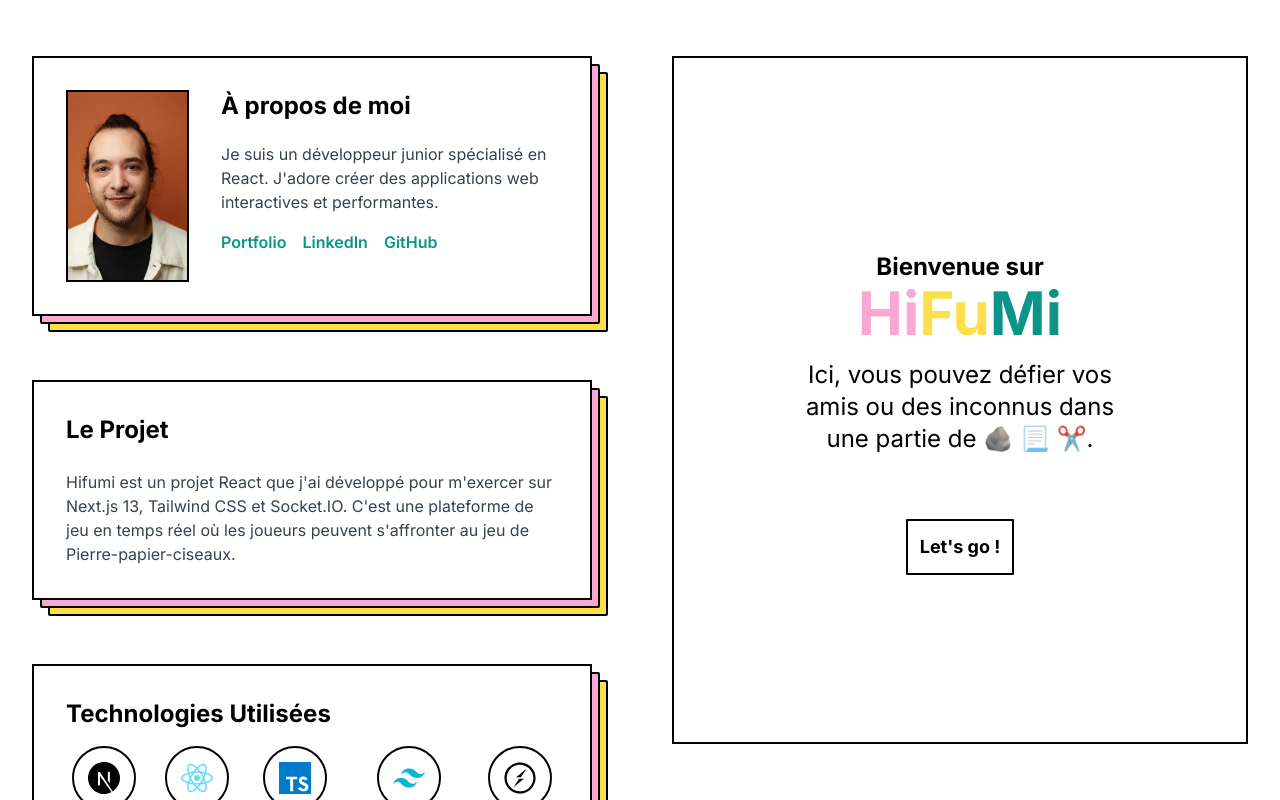
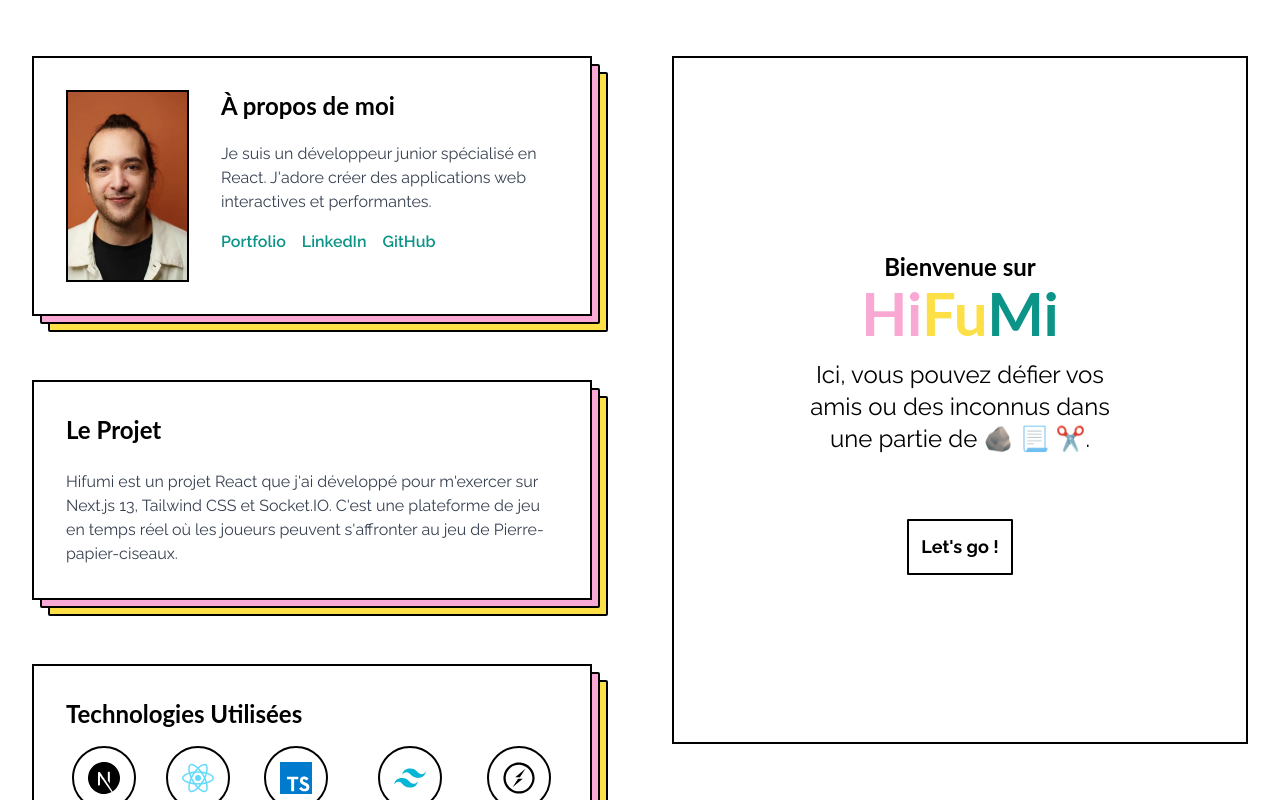
Before and after one commit to HollyTotoC/hiifumi, a Next.js app in the folder hi-fu-mi/: page / in a window 1280 px wide. Built offline with nearby package versions, Linux system fonts and the light colour scheme; no server answers.

Commit message:
final font

```diff
--- a/hi-fu-mi/src/app/components/About.tsx
+++ b/hi-fu-mi/src/app/components/About.tsx
@@ -43,7 +43,7 @@ const About = ({ className }: AboutProps) => {
                                     href="https://totocerta.dev"
                                     target="_blank"
                                     rel="noopener noreferrer external"
-                                    className="text-teal-600 no-underline mr-4 font-semibold"
+                                    className="text-teal-600 no-underline mr-4 font-semibold hover:border-b-2 hover:border-teal-600"
                                 >
                                     Portfolio
                                 </a>
@@ -51,7 +51,7 @@ const About = ({ className }: AboutProps) => {
                                     href="https://www.linkedin.com/in/toto-certa/"
                                     target="_blank"
                                     rel="noopener noreferrer external"
-                                    className="text-teal-600 no-underline mr-4 font-semibold"
+                                    className="text-teal-600 no-underline mr-4 font-semibold hover:border-b-2 hover:border-teal-600"
                                 >
                                     LinkedIn
                                 </a>
@@ -59,7 +59,7 @@ const About = ({ className }: AboutProps) => {
                                     href="https://https://github.com/HollyTotoC"
                                     target="_blank"
                                     rel="noopener noreferrer external"
-                                    className="text-teal-600 no-underline font-semibold"
+                                    className="text-teal-600 no-underline font-semibold hover:border-b-2 hover:border-teal-600"
                                 >
                                     GitHub
                                 </a>
--- a/hi-fu-mi/src/app/globals.css
+++ b/hi-fu-mi/src/app/globals.css
@@ -1,22 +1,30 @@
 @tailwind base;
 @tailwind components;
 @tailwind utilities;
+@import url('https://fonts.googleapis.com/css2?family=Lato:wght@100&display=swap');
 
 
 html {
   height: -webkit-fill-available;
 }
 
+h1, h2, h3, h4, h5, h6 {
+  font-family: 'Lato', sans-serif;
+}
+
 body {
   padding: 0;
-  margin: 0;
+  margin: 0 auto;
   min-height: -webkit-fill-available;
   min-height: 100vh;
+  max-width: 1400px ;
     display: flex;
     align-items: stretch;
 
     flex-direction: column;
 }
+
+
 
 @supports (-webkit-touch-callout: none) {
   body {
--- a/hi-fu-mi/src/app/layout.tsx
+++ b/hi-fu-mi/src/app/layout.tsx
@@ -1,10 +1,10 @@
 import "./globals.css";
 import type { Metadata } from "next";
-import { Inter } from "next/font/google";
+import { Raleway } from "next/font/google";
 import { SocketProvider } from "./utils/socketContext";
 import Script from "next/script";
 
-const inter = Inter({ subsets: ["latin"] });
+const raleway = Raleway({ subsets: ["latin"] });
 
 export const metadata: Metadata = {
     title: "Hi-Fu-Mi: Pierre, Papier, Ciseaux en ligne",
@@ -27,7 +27,7 @@ export default function RootLayout({
                     {`(function(w,d,s,l,i){w[l]=w[l]||[];w[l].push({'gtm.start': new Date().getTime(),event:'gtm.js'});var f=d.getElementsByTagName(s)[0], j=d.createElement(s),dl=l!='dataLayer'?'&l='+l:'';j.async=true;j.src= 'https://www.googletagmanager.com/gtm.js?id='+i+dl;f.parentNode.insertBefore(j,f); })(window,document,'script','dataLayer','GTM-K2VTKMVP');`}
                 </Script>
             </head>
-            <body className={inter.className}>
+            <body className={raleway.className}>
                 {/* Google Tag Manager (noscript) */}
                 <noscript>
                     <iframe
```
